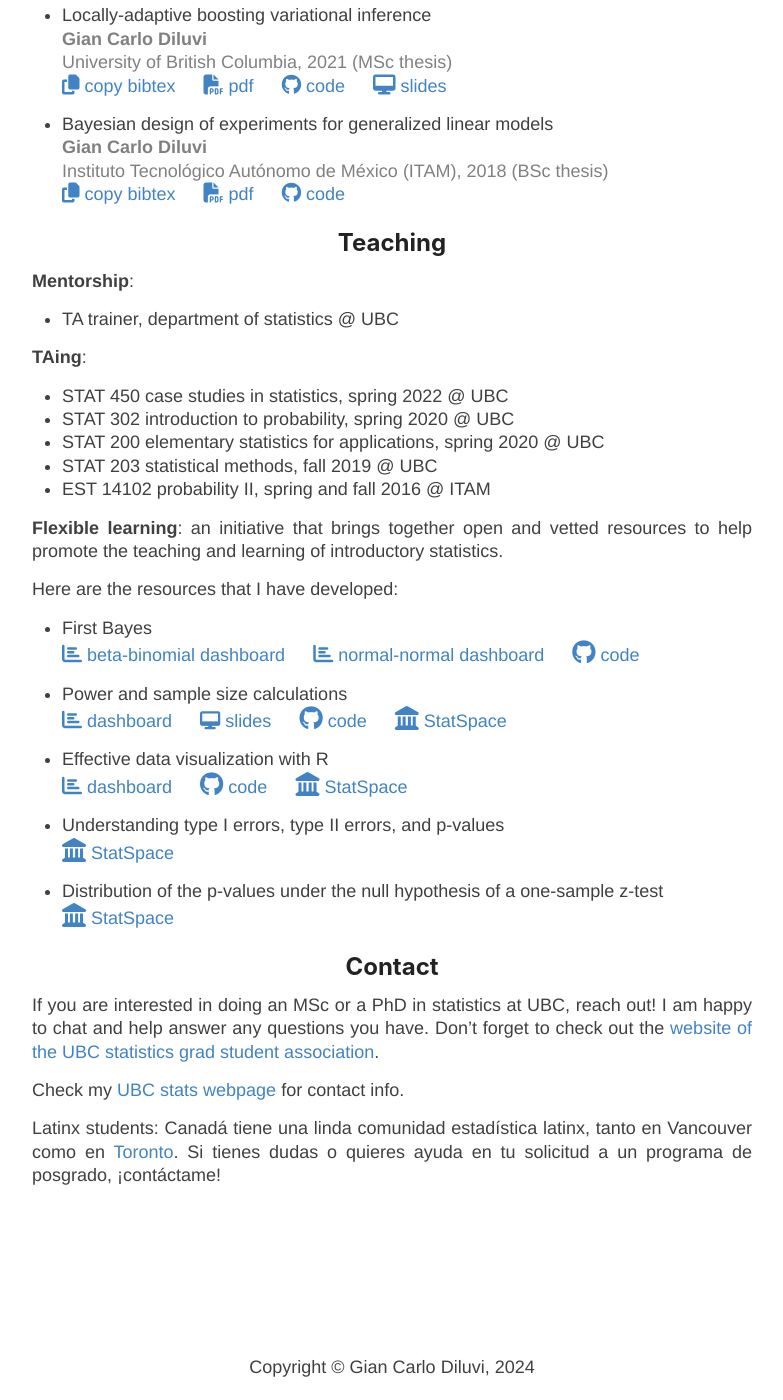
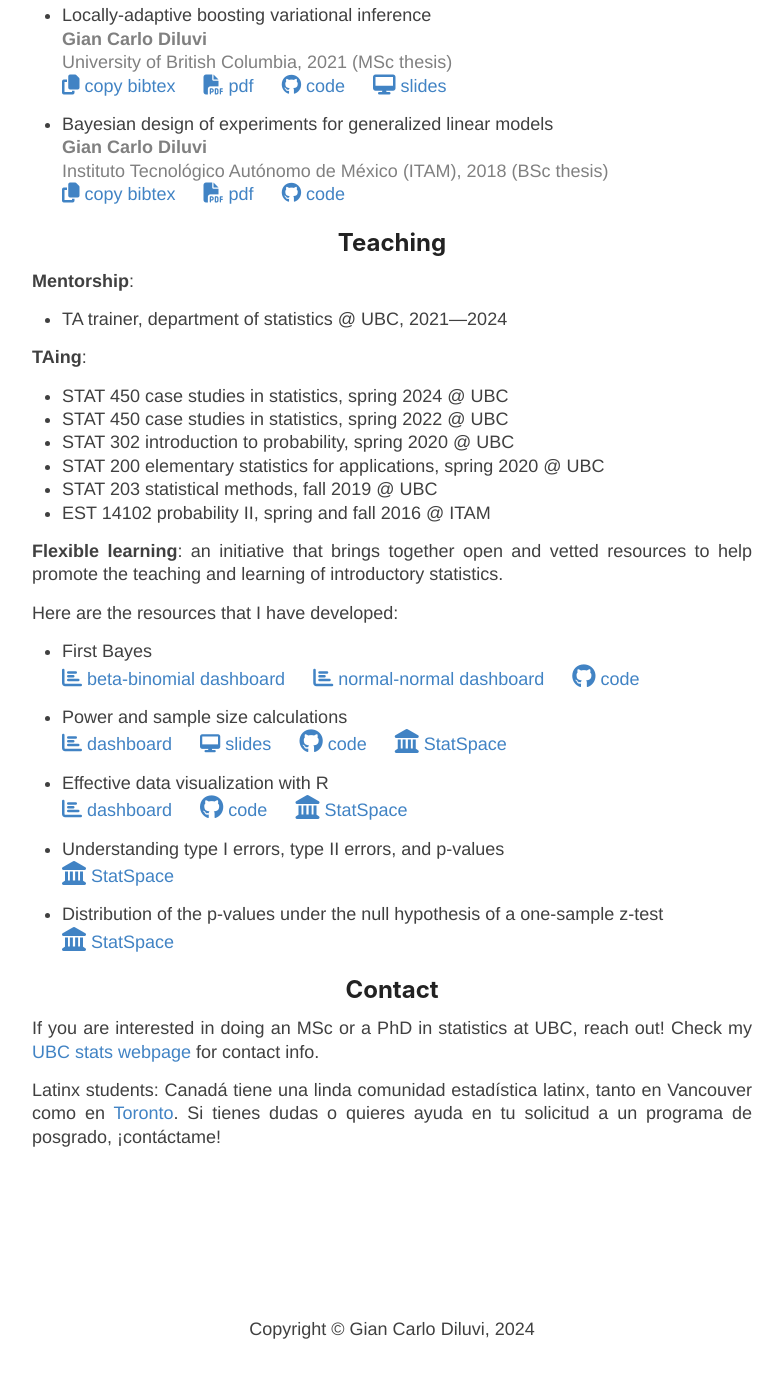
Before and after one commit to giankdiluvi/giankdiluvi.github.io, a Jekyll site: the page built from index.md, in a window 1280 px wide and 1400 px high, scrolled down 1827 px. Shown: the whole window, without its empty margins (248-1031 px from the left). Built offline with Jekyll 4.4.1, drawn with Linux system fonts in a browser that asks for light colours; nearby versions of some CDN libraries; our own code applies the rules of GitHub Pages for plain Markdown files; after the commit the page ends 3188 px from its top, so only the background shows below that.

Commit message:
update teaching

```diff
--- a/index.md
+++ b/index.md
@@ -241,9 +241,10 @@ teach Bayesian inference has been accepted at [ICOTS](https://icots.info/11/)!
 ## Teaching
 
 **Mentorship**:
-- TA trainer, department of statistics @ UBC
+- TA trainer, department of statistics @ UBC, 2021&mdash;2024
 
 **TAing**:
+- STAT 450 case studies in statistics, spring 2024 @ UBC
 - STAT 450 case studies in statistics, spring 2022 @ UBC
 - STAT 302 introduction to probability, spring 2020 @ UBC
 - STAT 200 elementary statistics for applications, spring 2020 @ UBC
@@ -311,10 +312,6 @@ Here are the resources that I have developed:
 ## Contact
 
 If you are interested in doing an MSc or a PhD in statistics at UBC, reach out!
-I am happy to chat and help answer any questions you have.
-Don't forget to check out the
-[website of the UBC statistics grad student association](https://www.stat.ubc.ca/sgsa).
-
 Check my [UBC stats webpage](https://www.stat.ubc.ca/users/gian-carlo-di-luvi)
 for contact info.
 
```
Also changed, not shown: 4 other files.
